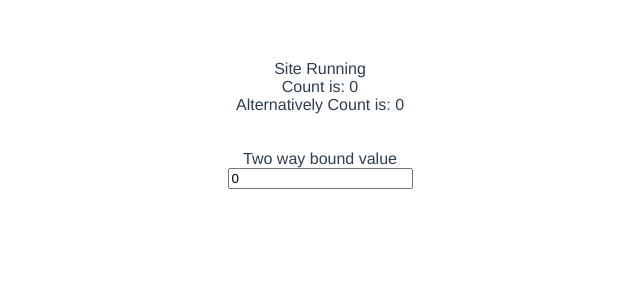
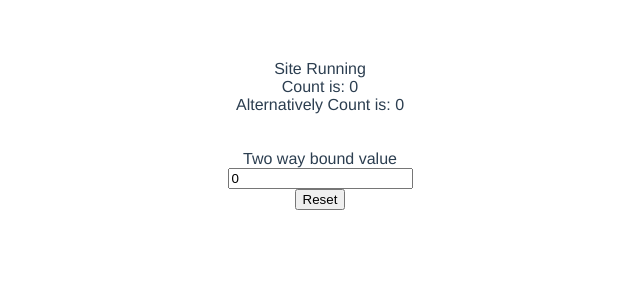
Before and after one commit to brendon-agileBridge/FSD-VueTraining, a Vue app in the folder vuetraining/: page / in a window 1280 px wide. Shown: the top 300 px of the page, without its empty margins (320-960 px from the left). Built offline with nearby package versions, Linux system fonts and the light colour scheme.

Commit message:
Event handling

```diff
--- a/vuetraining/src/App.vue
+++ b/vuetraining/src/App.vue
@@ -8,6 +8,8 @@
   <label for="">Two way bound value</label>
   <br>
   <input type="number" v-model="count">
+  <br>
+  <button @click="count = 0">Reset</button>
 </template>
 
 <script setup>
```
